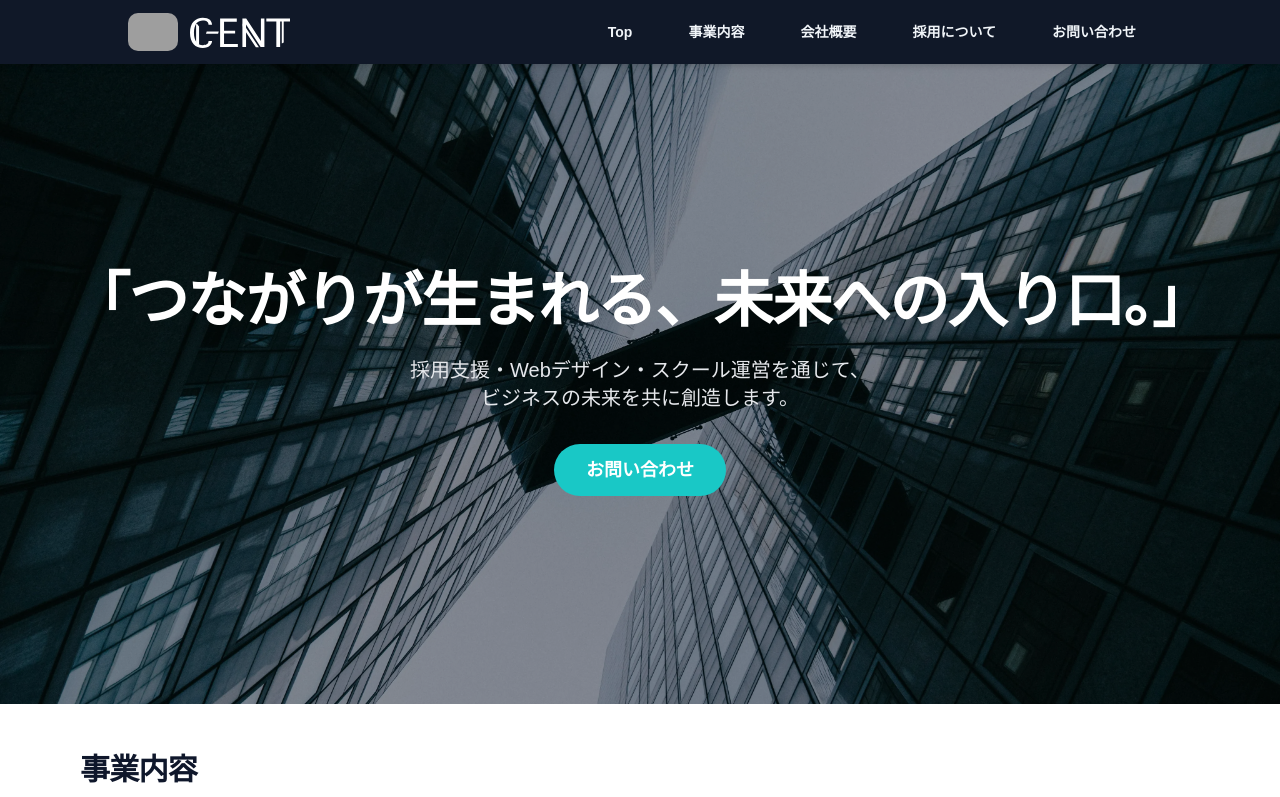
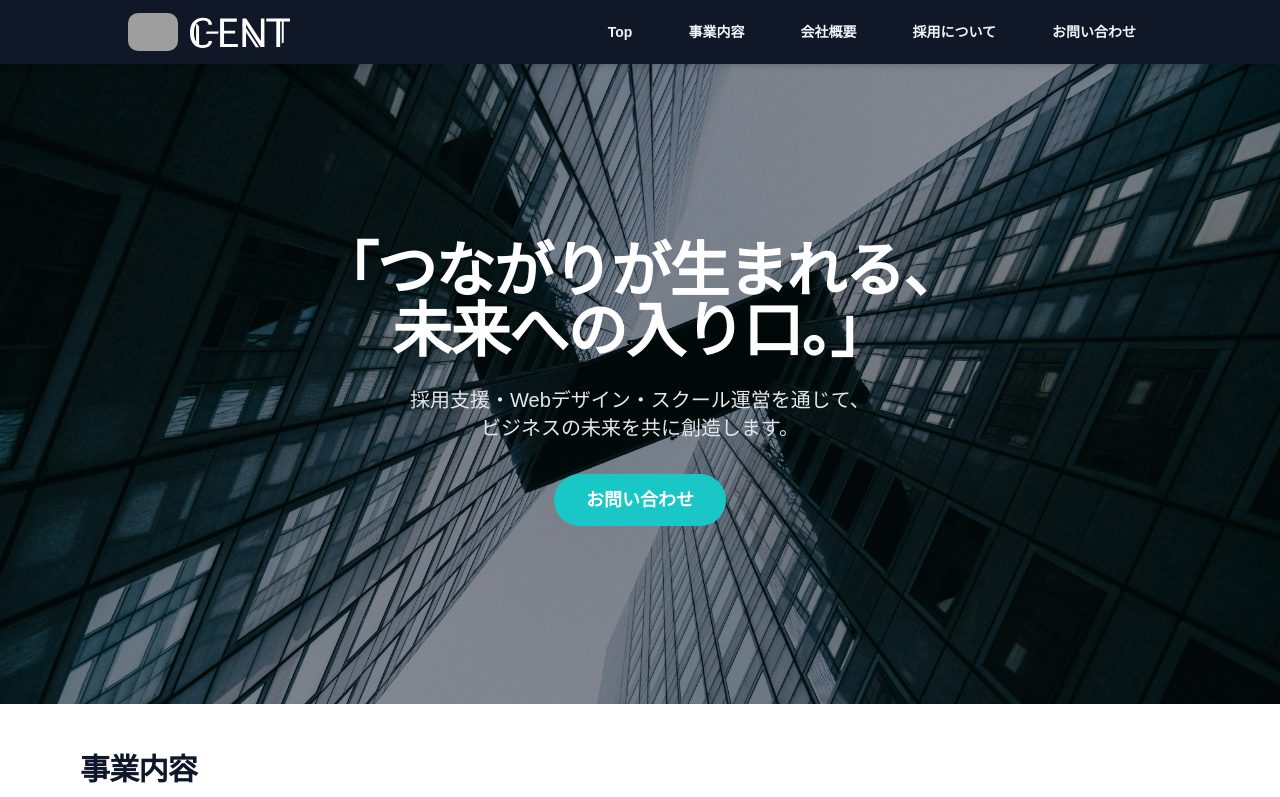
Before and after one commit to naoki-koda/cent-homepage, a Next.js app: page / in a window 1280 px wide. Shown: the top 797 px of the page. Built offline with nearby package versions, Linux system fonts and the light colour scheme; grey boxes are pictures that could not be loaded.

Commit message:
改行の対応

```diff
--- a/app/page.tsx
+++ b/app/page.tsx
@@ -24,7 +24,7 @@ export default function Home() {
         {/* テキストコンテンツ */}
         <div className="absolute inset-0 flex flex-col items-center justify-center text-center text-white">
           <h1 className="text-4xl font-extrabold tracking-tight md:text-6xl">
-            「つながりが生まれる、未来への入り口。」
+            「つながりが生まれる、<br />未来への入り口。」
           </h1>
           <p className="mt-6 text-sm md:text-xl text-gray-200 max-w-2xl">
             採用支援・Webデザイン・スクール運営を通じて、<br />
```
